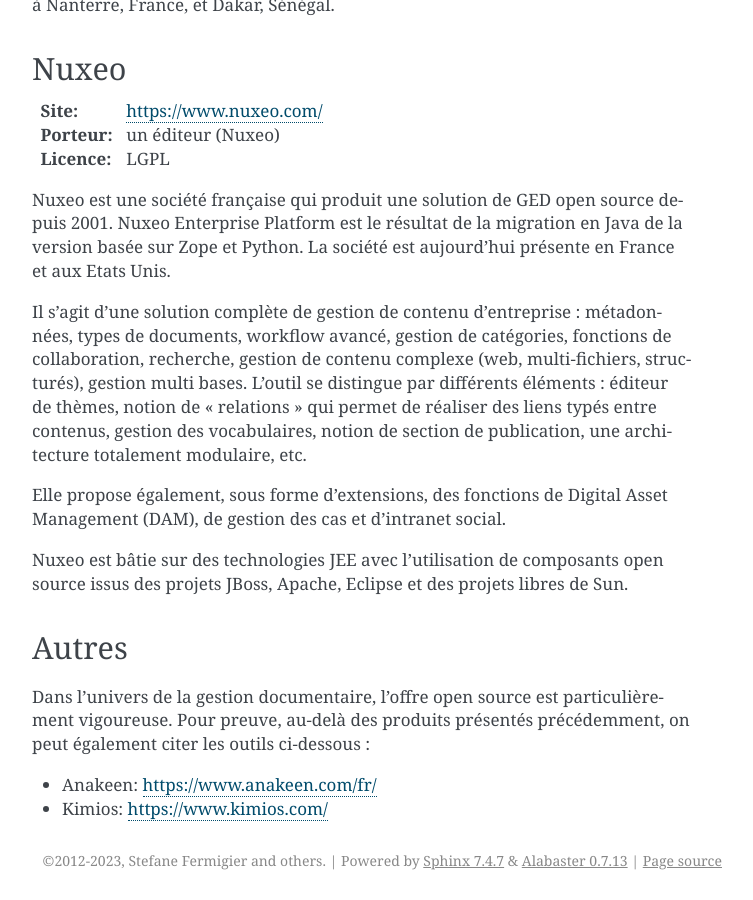
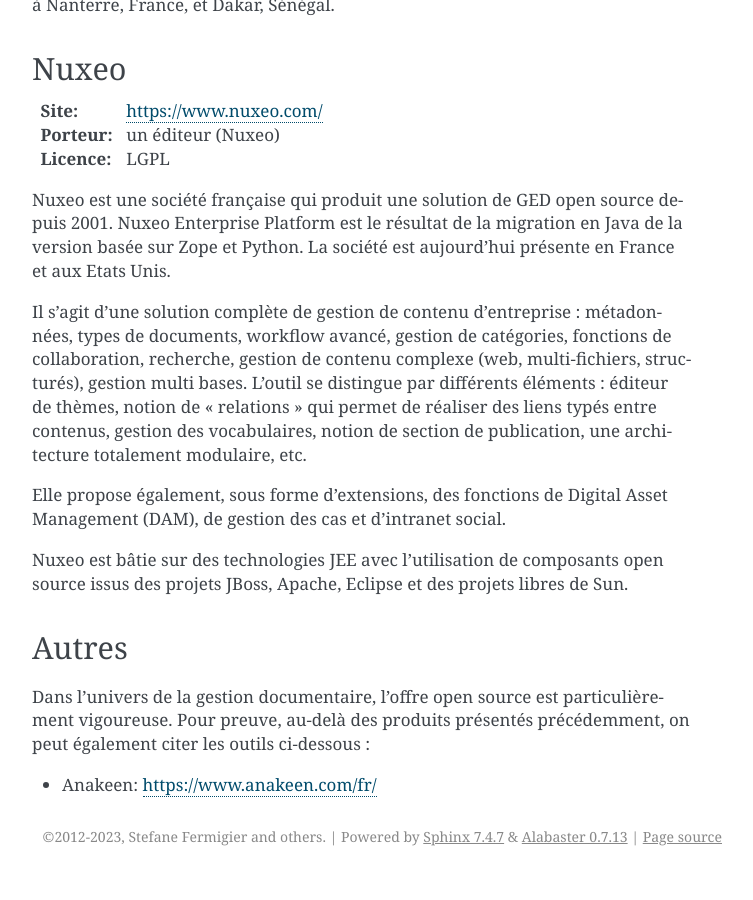
Before and after one commit to sfermigier/guide-oss, a Sphinx documentation site: the page built from source/applications-generiques/ged-ecm.rst, in a window 1280 px wide and 900 px high, scrolled down 1443 px. Shown: the whole window, without its empty margins (388-1141 px from the left). Built offline with Sphinx 7.4.7, drawn with Linux system fonts in a browser that asks for light colours; comment, search, counter and statistics services are not loaded; after the commit the page ends 2319 px from its top, so only the background shows below that; some of the changed lines change nothing that is shown.

Commit message:
remove dead project

```diff
--- a/source/applications-generiques/ged-ecm.rst
+++ b/source/applications-generiques/ged-ecm.rst
@@ -63,5 +63,3 @@
 Dans l’univers de la gestion documentaire, l’offre open source est particulièrement vigoureuse. Pour preuve, au-delà des produits présentés précédemment, on peut également citer les outils ci-dessous :
 
 - Anakeen: https://www.anakeen.com/fr/
-
-- Kimios: https://www.kimios.com/
```
